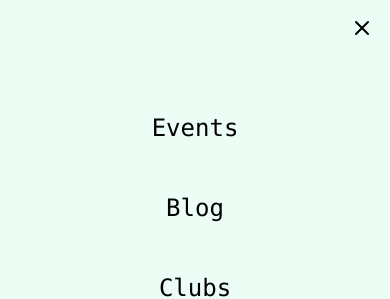
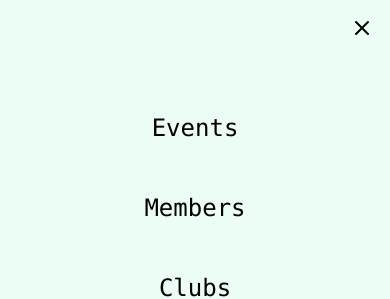
Before and after one commit to doitcodesquad/department-of-it, a Next.js app: page /events in a window 390 px wide. Both pictures are taken after a click on the button 370 px from the left and 28 px from the top of the page. Shown: the top 299 px of the page. Built offline with nearby package versions, Linux system fonts and the light colour scheme.

Commit message:
hamburger menu problems solved

```diff
--- a/app/components/Navbar.jsx
+++ b/app/components/Navbar.jsx
@@ -1,20 +1,30 @@
 "use client";
-import React, { useState, useEffect } from "react";
+import React, { useState, useEffect, useRef } from "react";
 import Link from "next/link";
 import { motion } from 'framer-motion';
 
+
 export default function Navbar() {
   const [isOpen, setIsOpen] = useState(false);
-  const [isVisible, setIsVisible] = useState(false);
+  // const navbarRef = useRef(null);
 
   useEffect(() => {
     if (isOpen) {
-      setIsVisible(true);
+      document.body.style.position = 'fixed';
+      document.body.style.top = `-${window.scrollY}px`;
+      document.body.style.width = '100%';
     } else {
-      const timer = setTimeout(() => setIsVisible(false), 300); // match this with your transition duration
-      return () => clearTimeout(timer);
+      const scrollY = document.body.style.top;
+      document.body.style.position = '';
+      document.body.style.top = '';
+      document.body.style.width = '';
+      window.scrollTo(0, parseInt(scrollY || '0') * -1);
     }
   }, [isOpen]);
+
+  const toggleNavbar = () => {
+    setIsOpen(!isOpen);
+  };
 
   const variants = {
     open: {
@@ -29,11 +39,11 @@ export default function Navbar() {
         damping: 0,
       },
     },
-  }
+  };
 
   return (
     <>
-      <nav className="nav-container">
+      <nav className="nav-container" >
         <div className="navbar">
           <Link href="/">
             <div className="title">{`CODESQUAD`}</div>
@@ -73,30 +83,19 @@ export default function Navbar() {
               </svg>
             </button>
           </div>
-          <div className={`nav-list`}>
-            <Link className="nav-item" href="/events">
-              Events
-            </Link>
-            <Link className="nav-item" href="/members">
-              Members
-            </Link>
-            <Link className="nav-item" href="/clubs">
-              Clubs
-            </Link>
-            <Link className="nav-item" href="/contact">
-              Contact
-            </Link>
+          <div className="nav-list">
+            <Link className="nav-item" href="/events">Events</Link>
+            <Link className="nav-item" href="/members">Members</Link>
+            <Link className="nav-item" href="/clubs">Clubs</Link>
+            <Link className="nav-item" href="/contact">Contact</Link>
           </div>
-          {isVisible && (
+        </div>
+        {isOpen && (
           <motion.div
             initial="closed"
             animate={isOpen ? "open" : "closed"}
             variants={variants}
-              className={`mobile-nav-list ${isOpen ? 'opacity-100' : 'opacity-0'}`}
-              style={{
-                pointerEvents: isOpen ? 'auto' : 'none',
-                transition: 'opacity 0.38s',
-              }}
+            className="mobile-nav-list"
           >
             <div className="flex justify-end p-4">
               <button
@@ -109,14 +108,13 @@ export default function Navbar() {
               </button>
             </div>
             <div className="flex flex-col items-center mt-10 space-y-4">
-                <Link className="nav-item-mobile" href="/">Events</Link>
-                <Link className="nav-item-mobile" href="/">Blog</Link>
-                <Link className="nav-item-mobile" href="/">Clubs</Link>
-                <Link className="nav-item-mobile" href="/contact">Contact</Link>
+              <Link className="nav-item-mobile" href="/events" onClick={() => setIsOpen(false)}>Events</Link>
+              <Link className="nav-item-mobile" href="/members" onClick={() => setIsOpen(false)}>Members</Link>
+              <Link className="nav-item-mobile" href="/clubs" onClick={() => setIsOpen(false)}>Clubs</Link>
+              <Link className="nav-item-mobile" href="/contact" onClick={() => setIsOpen(false)}>Contact</Link>
             </div>
           </motion.div>
         )}
-        </div>
       </nav>
     </>
   );
--- a/app/globals.css
+++ b/app/globals.css
@@ -22,7 +22,8 @@
 }
 
 body {
- @apply font-mono  bg-emerald-50
+ @apply font-mono  bg-emerald-50 ;
+ /* overflow-x: hidden; */
 }
 
 
@@ -31,7 +32,9 @@ body {
 }
 
 .nav-container {
-  @apply flex justify-between items-center w-screen sticky top-0 z-40 backdrop-blur-md  md:px-11
+  @apply flex justify-between items-center w-screen sticky top-0 z-40 backdrop-blur-md md:px-11;
+  position: sticky;
+  top: 0;
 }
 /* Navbar styles */
 .navbar {
@@ -55,7 +58,13 @@ body {
 
 /* Mobile menu styles */
 .mobile-nav-list {
-  @apply fixed top-0 right-0 h-screen w-full bg-emerald-50 shadow-lg z-50;
+  @apply fixed top-0 right-0 h-screen w-full bg-emerald-50 shadow-lg z-50 overflow-y-auto;
+  position: fixed;
+  top: 0;
+  right: 0;
+  bottom: 0;
+  left: 0;
+  overscroll-behavior: contain;
 }
 
 .nav-item-mobile {
```
Lines whose indentation alone changed are shown as unchanged.
